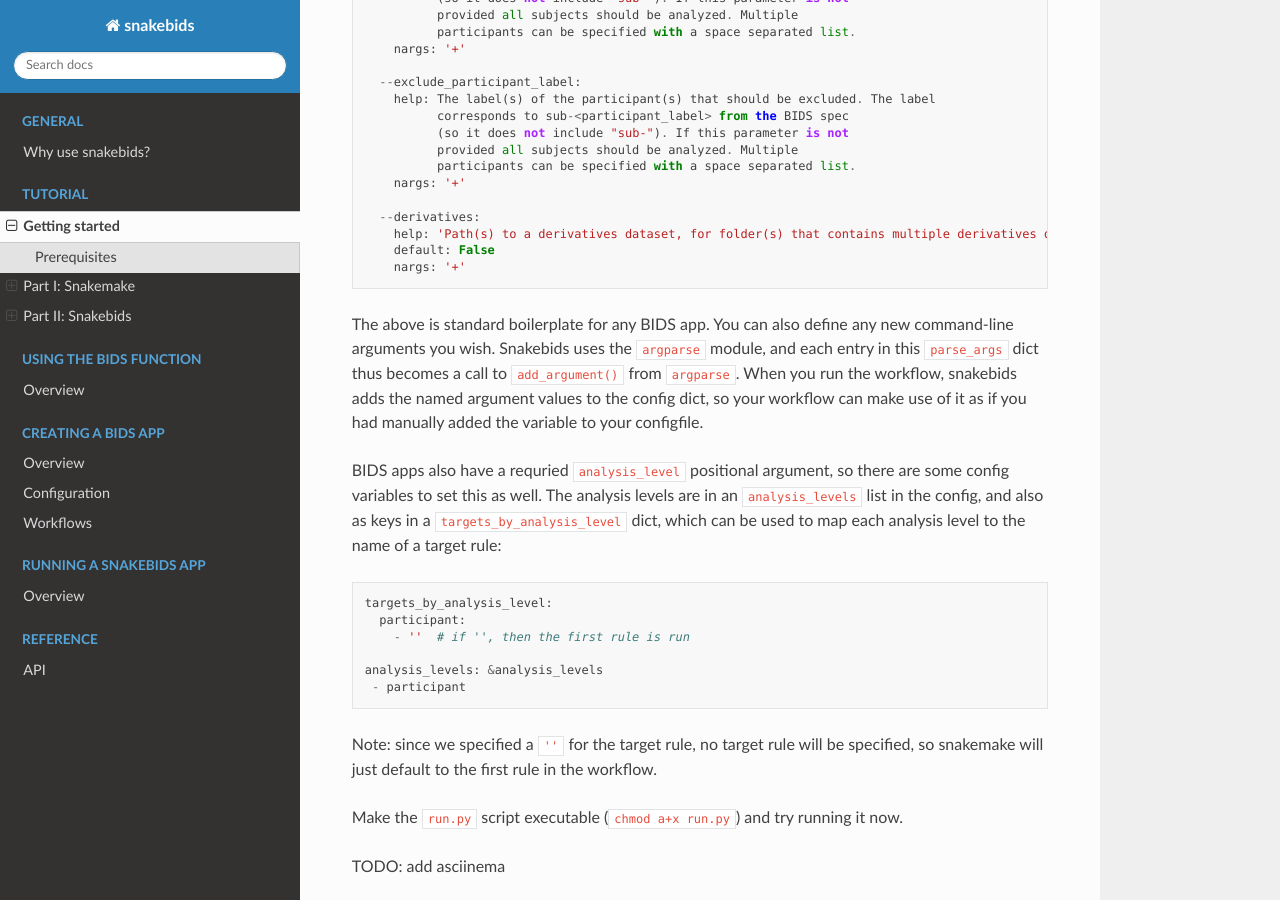
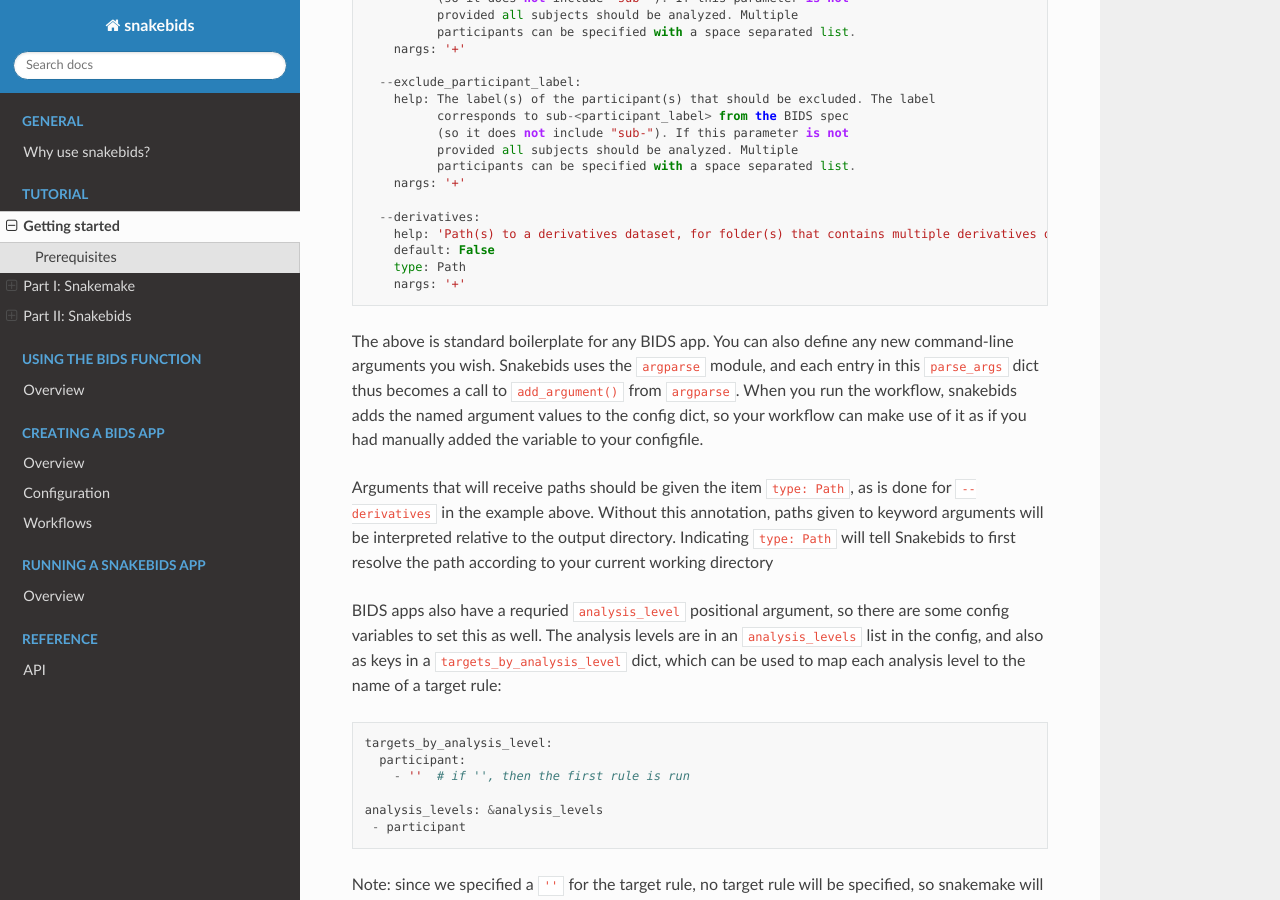
Before and after one commit to khanlab/snakebids, a Sphinx documentation site: the page built from docs/tutorial/tutorial.rst, in a window 1280 px wide and 900 px high, scrolled down 11408 px. Built offline with Sphinx 7.4.7 and the Read the Docs theme 2.0.0, drawn with Linux system fonts in a browser that asks for light colours.

Commit message:
Updated documentation

```diff
--- a/docs/tutorial/tutorial.rst
+++ b/docs/tutorial/tutorial.rst
@@ -372,10 +372,13 @@ However, we will first need to add some additional information to our config fil
       --derivatives:
         help: 'Path(s) to a derivatives dataset, for folder(s) that contains multiple derivatives datasets (default: %(default)s) '
         default: False
+        type: Path
         nargs: '+'
 
 
 The above is standard boilerplate for any BIDS app.  You can also define any new command-line arguments you wish. Snakebids uses the ``argparse`` module, and each entry in this ``parse_args`` dict thus becomes a call to ``add_argument()`` from ``argparse``. When you run the workflow, snakebids adds the named argument values to the config dict, so your workflow can make use of it as if you had manually added the variable to your configfile.
+
+Arguments that will receive paths should be given the item ``type: Path``, as is done for ``--derivatives`` in the example above. Without this annotation, paths given to keyword arguments will be interpreted relative to the output directory. Indicating ``type: Path`` will tell Snakebids to first resolve the path according to your current working directory
 
 BIDS apps also have a requried ``analysis_level`` positional argument, so there are some config variables to set this as well. The analysis levels are in an ``analysis_levels`` list in the config, and also as keys in a ``targets_by_analysis_level`` dict, which can be used to map each analysis level to the name of a target rule::
 
```
